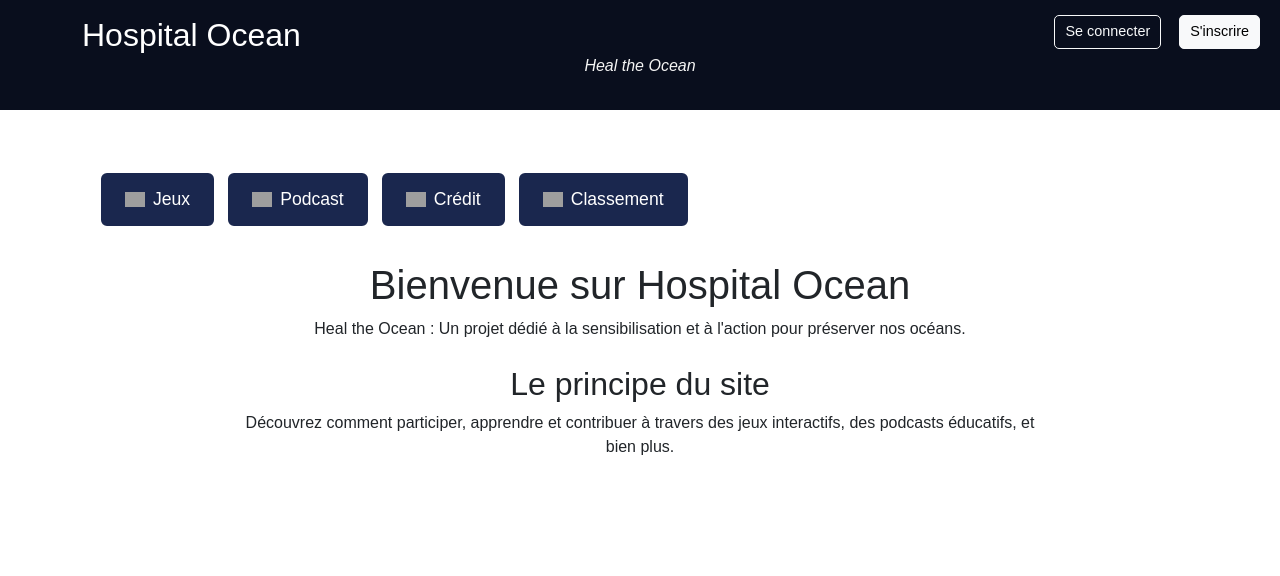
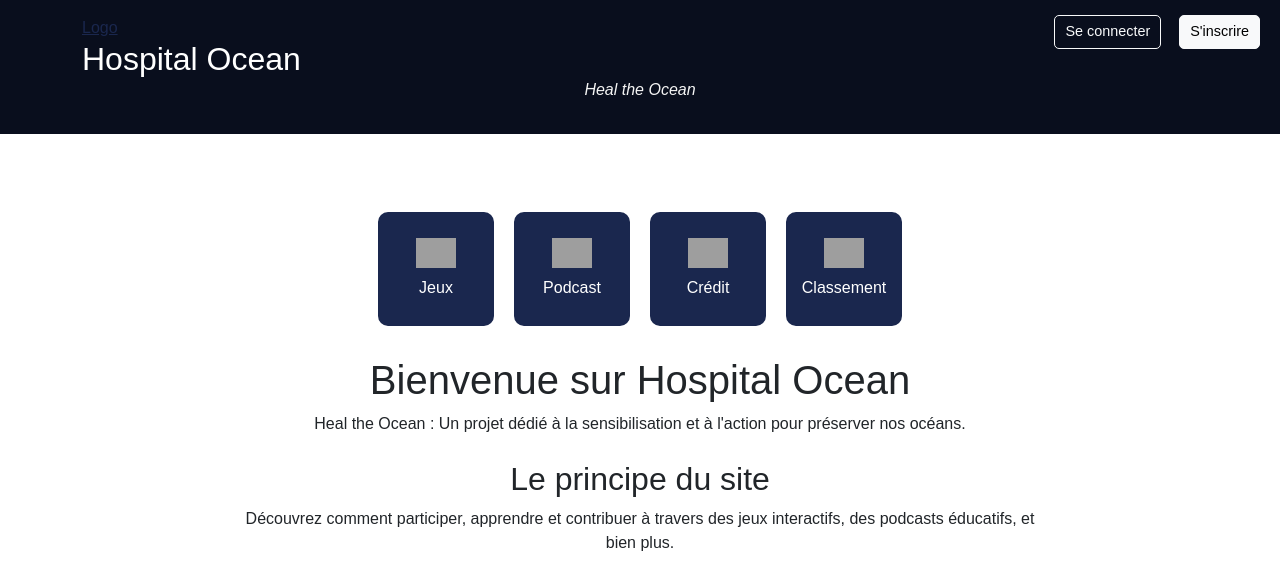
Before and after one commit to TheSpilas/NuitinfoMakeUp, a PHP site: page / in a window 1280 px wide. Shown: the top 576 px of the page. Run offline with PHP 8.4, Linux system fonts and the light colour scheme; grey boxes are pictures that could not be loaded.

Commit message:
page index fini manque les images

```diff
--- a/OceanHospital/assets/styles/styles.css
+++ b/OceanHospital/assets/styles/styles.css
@@ -52,35 +52,49 @@ header .logo h1 {
     right: 10px;
 }
 
-.navbar-nav {
-    display: flex;
-    justify-content: center;
-    flex-wrap: wrap;
+.navbar {
+    margin-top: 20px;
 }
 
 .nav-item {
     border: 2px solid var(--text-color);
-    border-radius: 8px;
-    margin: 5px;
+    border-radius: 12px; /* Ajout de coins arrondis */
     background-color: var(--navbar-color);
-    padding: 5px 15px;
+    padding: 10px;
+    width: 120px;
+    text-align: center;
     transition: transform 0.2s ease, background-color 0.2s ease;
 }
 
 .nav-item:hover {
     background-color: var(--header-color);
     transform: scale(1.05);
+    border-radius: 15px; /* Effet d'arrondi supplémentaire au survol */
 }
+
 
 .nav-link {
     color: var(--text-color);
-    font-size: 1.1rem;
     text-decoration: none;
+    display: flex;
+    flex-direction: column;
+    align-items: center;
+    justify-content: center;
 }
 
 .nav-link img {
-    vertical-align: middle;
+    margin-bottom: 10px;
 }
+
+.navbar ul {
+    padding: 0;
+    margin: 0;
+    display: flex;
+    gap: 20px;
+    justify-content: center;
+}
+
+
 
 
 #sidebar.active {
@@ -110,3 +124,79 @@ main {
     padding: 5px 10px;
     border-radius: 5px;
 }
+
+
+
+body {
+    font-family: Arial, sans-serif;
+    background-color: var(--background-color);
+    margin: 0;
+    padding: 0;
+}
+
+header {
+    background-color: var(--header-color);
+}
+
+.motto {
+    font-style: italic;
+    color: #f4f4f4;
+}
+
+.login-form-container {
+    max-width: 400px;
+    width: 100%;
+    background-color: var(--background-color);
+    border: 2px solid var(--navbar-color);
+    border-radius: 12px;
+}
+
+.login-form-container h2 {
+    color: var(--header-color);
+}
+
+.btn-primary {
+    background-color: var(--navbar-color);
+    border: none;
+}
+
+.btn-primary:hover {
+    background-color: var(--header-color);
+}
+
+a {
+    color: var(--navbar-color);
+}
+
+a:hover {
+    text-decoration: underline;
+}
+
+.signup-form-container {
+    max-width: 400px;
+    width: 100%;
+    background-color: var(--background-color);
+    border: 2px solid var(--navbar-color);
+    border-radius: 12px;
+}
+
+.signup-form-container h2 {
+    color: var(--header-color);
+}
+
+.btn-primary {
+    background-color: var(--navbar-color);
+    border: none;
+}
+
+.btn-primary:hover {
+    background-color: var(--header-color);
+}
+
+a {
+    color: var(--navbar-color);
+}
+
+a:hover {
+    text-decoration: underline;
+}
--- a/OceanHospital/index.php
+++ b/OceanHospital/index.php
@@ -14,6 +14,7 @@ include('includes/head.php');
 <header style="background-color: var(--header-color);" class="text-white py-3">
     <div class="container d-flex justify-content-between align-items-center">
         <div class="logo">
+            <a href="index.php">Logo</a>
             <h1>Hospital Ocean</h1>
         </div>
         <div class="auth-buttons">
@@ -25,35 +26,33 @@ include('includes/head.php');
 
 </header>
     <main class="container my-5 flex-grow-1">
-        <nav class="navbar navbar-expand-md justify-content-center">
-        <div class="container">
-            <ul class="navbar-nav">
-                <li class="nav-item px-3">
-                    <a class="nav-link text-white d-flex align-items-center" href="#">
-                        <img src="assets/pixel-jeux.png" alt="Jeux" class="me-2" width="20">
-                        Jeux
+        <nav class="navbar d-flex justify-content-center">
+        <ul class="d-flex flex-wrap justify-content-center list-unstyled gap-3">
+            <li class="nav-item">
+                <a class="nav-link text-white d-flex flex-column align-items-center p-3" href="#">
+                    <img src="assets/img/pixel-jeux.png" alt="Jeux" class="mb-2" width="40">
+                    <span>Jeux</span>
                 </a>
             </li>
-                <li class="nav-item px-3">
-                    <a class="nav-link text-white d-flex align-items-center" href="#">
-                        <img src="assets/pixel-podcast.png" alt="Podcast" class="me-2" width="20">
-                        Podcast
+            <li class="nav-item">
+                <a class="nav-link text-white d-flex flex-column align-items-center p-3" href="#">
+                    <img src="assets/img/pixel-podcast.png" alt="Podcast" class="mb-2" width="40">
+                    <span>Podcast</span>
                 </a>
             </li>
-                <li class="nav-item px-3">
-                    <a class="nav-link text-white d-flex align-items-center" href="#">
-                        <img src="assets/pixel-credit.png" alt="Crédit" class="me-2" width="20">
-                        Crédit
+            <li class="nav-item">
+                <a class="nav-link text-white d-flex flex-column align-items-center p-3" href="#">
+                    <img src="assets/img/pixel-credit.png" alt="Crédit" class="mb-2" width="40">
+                    <span>Crédit</span>
                 </a>
             </li>
-                <li class="nav-item px-3">
-                    <a class="nav-link text-white d-flex align-items-center" href="#">
-                        <img src="assets/pixel-classement.png" alt="Classement" class="me-2" width="20">
-                        Classement
+            <li class="nav-item">
+                <a class="nav-link text-white d-flex flex-column align-items-center p-3" href="#">
+                    <img src="assets/img/pixel-classement.png" alt="Classement" class="mb-2" width="40">
+                    <span>Classement</span>
                 </a>
             </li>
         </ul>
-        </div>
     </nav>
         <section class="about mb-4">
             <h1 class="text-center">Bienvenue sur Hospital Ocean</h1>
```
Also changed, not shown: OceanHospital/login.php (+34 -23 lines), OceanHospital/signup.php (+34 -23 lines). Lines whose indentation alone changed are shown as unchanged.
